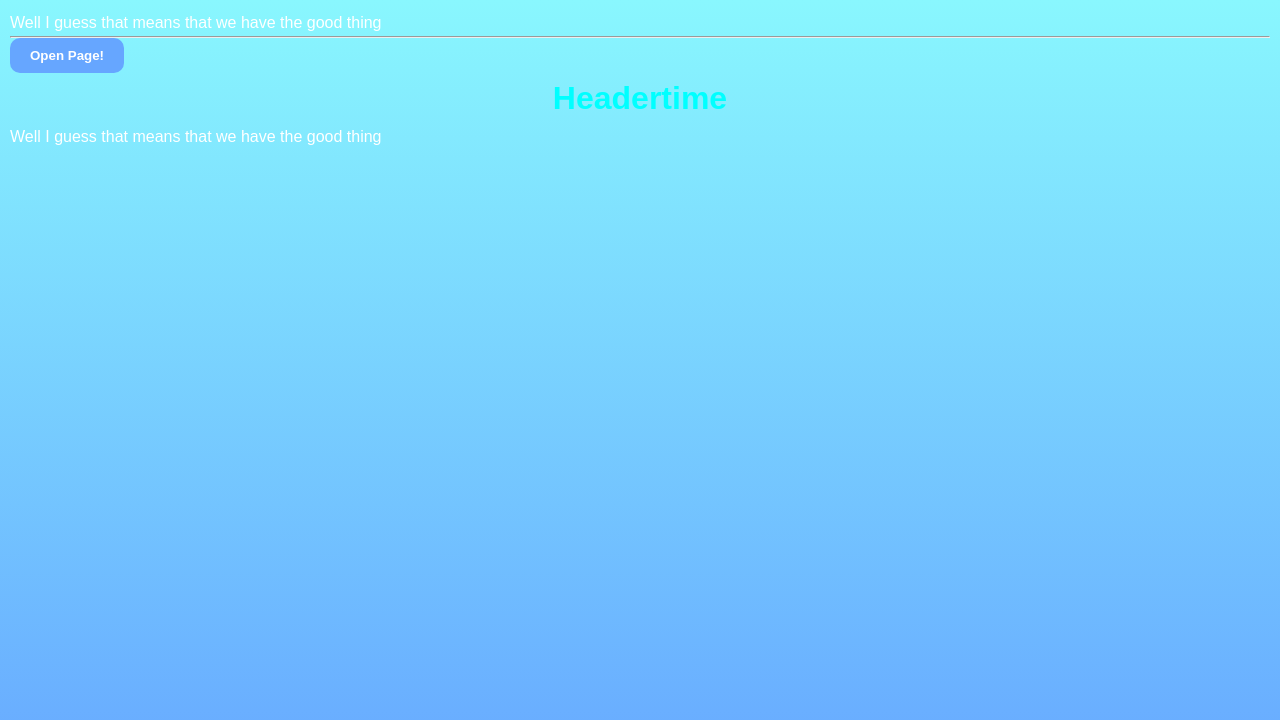
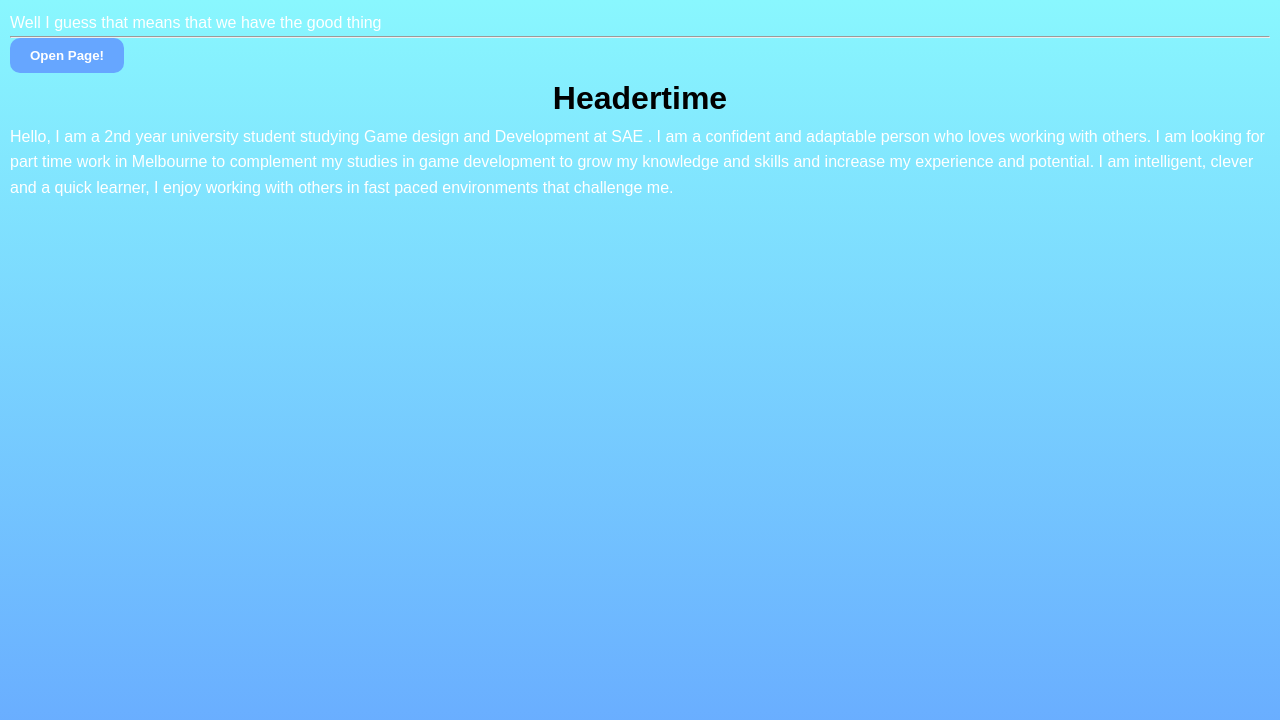
Before and after one commit to TheLastSlice898/MyProtfolio, a plain HTML site: page index.html in a window 1280 px wide. Drawn offline with Linux system fonts and the light colour scheme.

Commit message:
Test Changes

```diff
--- /dev/null
+++ b/assets/content/intro.html
@@ -0,0 +1,6 @@
+<p>
+Hello, I am a 2nd year university student studying  Game design and Development at SAE .
+I am a confident and adaptable person who loves working with others.
+I am looking for part time work in Melbourne to complement my studies in game development to grow my knowledge and skills and increase my experience and potential.
+I am intelligent, clever and a quick learner, I enjoy working with others in fast paced environments that challenge me.
+</p>
--- a/index.html
+++ b/index.html
@@ -19,10 +19,15 @@
 
     <br>
 
-    <h1 style=" color: aqua; text-align: center;"> Headertime </h1>
+    <h1 style=" color: black; text-align: center;"> Headertime </h1>
 
-    <p> Well I guess that means that we have the good thing</p>
-
-
+    <div id="intro"></div>
+    <script>
+        fetch('assets/content/intro.html')
+        .then(res => res.text())
+        .then(data =>{
+            document.getElementById('intro').innerHTML = data
+        });
+    </script>
 </body>
 </html>
```
